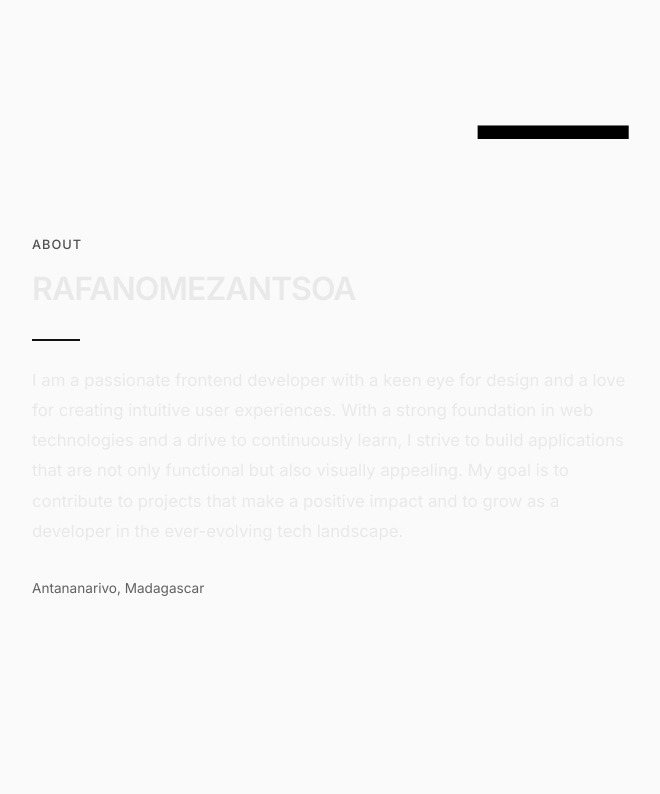
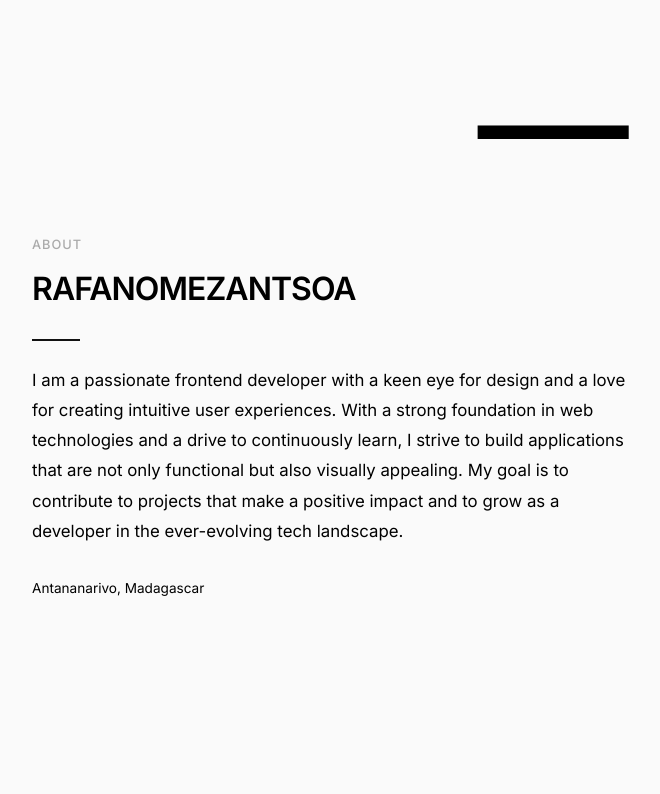
Before and after one commit to fatratra-png/fatratra-portfolio, a React (Vite) app: page / in a window 1280 px wide. Shown: the part 661-1455 px from the top of the page, without its empty margins (256-916 px from the left). Built offline with nearby package versions, Linux system fonts and the light colour scheme.

Commit message:
fix(ui):change the text content hex code to get a readable text

```diff
--- a/src/components/About.tsx
+++ b/src/components/About.tsx
@@ -25,7 +25,7 @@ export default function About() {
           style={{
             fontSize: "0.8rem",
             fontWeight: 500,
-            color: "#505050",
+            color: "#aaa",
             letterSpacing: "0.08em",
             textTransform: "uppercase",
             marginBottom: "0.5rem",
@@ -41,7 +41,7 @@ export default function About() {
             fontWeight: 600,
             letterSpacing: "-0.03em",
             marginBottom: "1.5rem",
-            color: "#e9e9e9",
+            color: "#000",
             mixBlendMode: "difference",
           }}
         >
@@ -59,11 +59,11 @@ export default function About() {
 
         <p
           style={{
-            color: "#e9e9e9",
+            color: "#000",
             fontSize: "1.05rem",
             lineHeight: 1.8,
             maxWidth: 600,
-            mixBlendMode: "difference",
+            // mixBlendMode: "difference",
           }}
         >
           {content.about}
@@ -73,7 +73,7 @@ export default function About() {
           style={{
             marginTop: "2rem",
             fontSize: "0.85rem",
-            color: "#616161",
+            color: "#000",
             mixBlendMode: "difference",
           }}
         >
```
